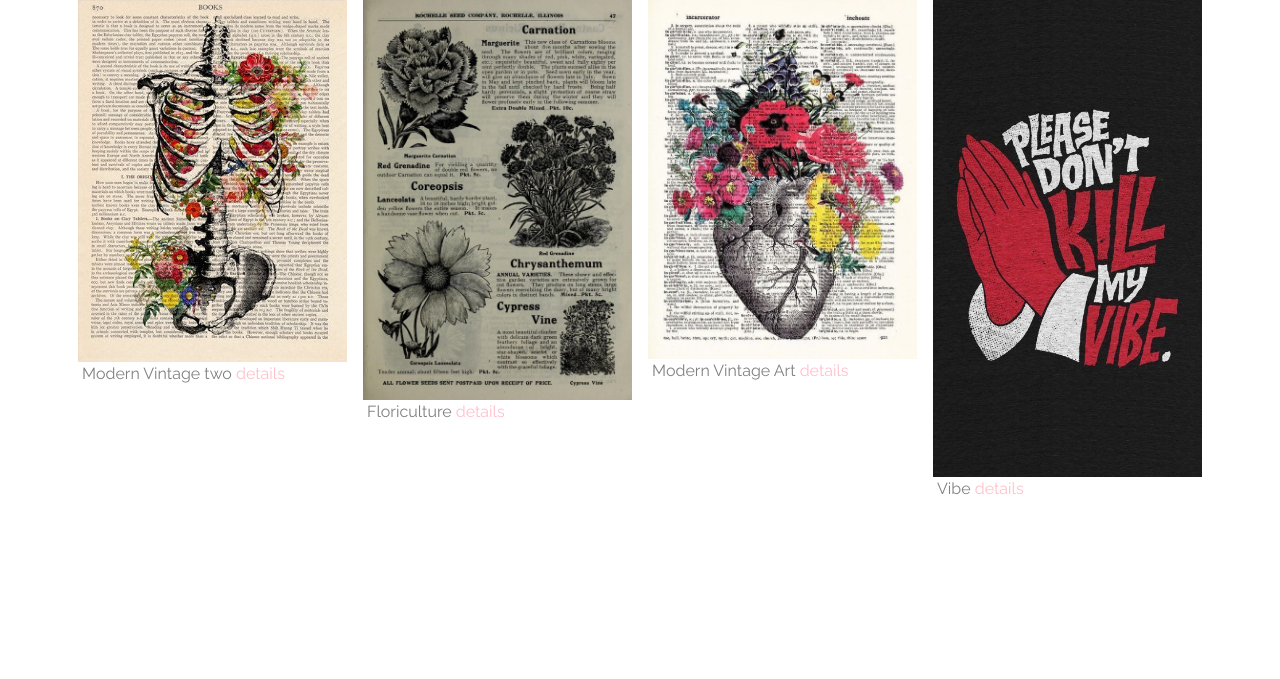
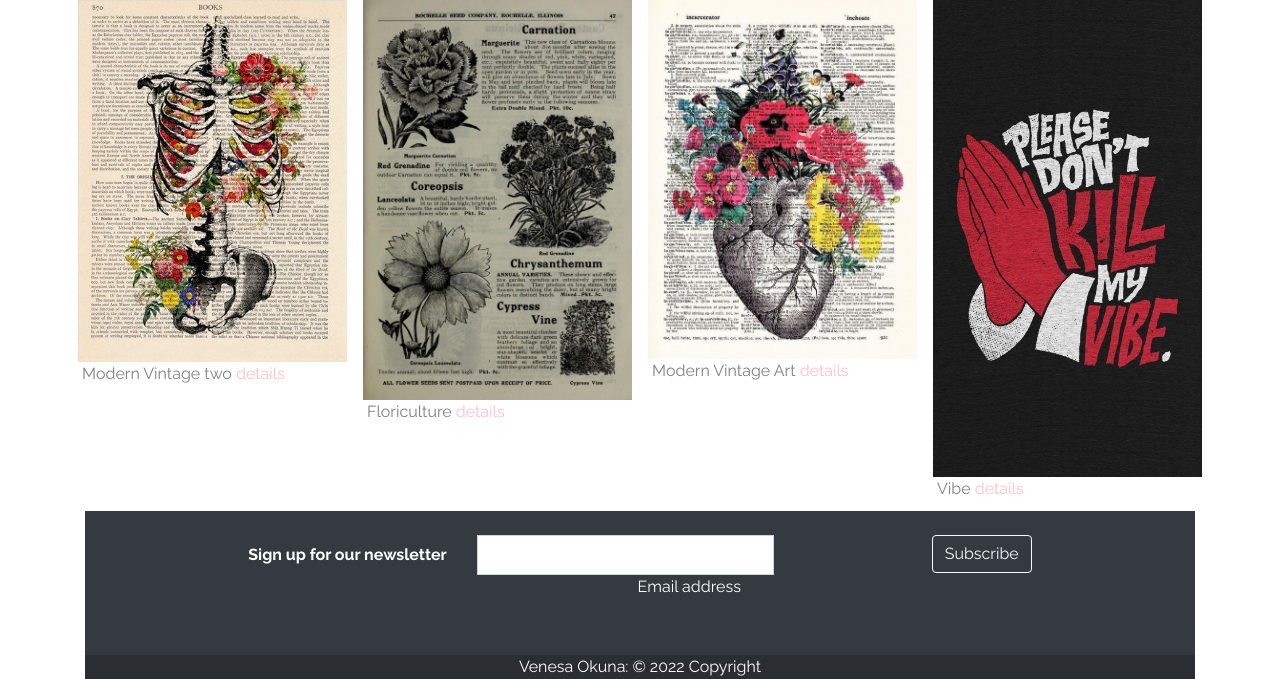
Before and after one commit to VenesaOkuna/Galleria, a Django app: page / in a window 1280 px wide. Shown: the part 1090-1769 px from the top of the page. Before the commit the page ends 1585 px from the top, so only its background shows below. Run offline with Django 4.2, Linux system fonts and the light colour scheme; data comes from the database, SQL or seed files in the repository; some libraries are stand-ins or nearby versions.

Commit message:
add footer

```diff
--- a/templates/base.html
+++ b/templates/base.html
@@ -35,7 +35,7 @@
 
     {% endblock %}
 
-
+    {% include "footer.html" %}
     {% block scripts %}
     <script>
       function myFunction() {
--- /dev/null
+++ b/templates/footer.html
@@ -0,0 +1,76 @@
+{% load bootstrap4 %}
+{% load static%}
+<!DOCTYPE html>
+<html lang="en" dir="ltr">
+    <head>
+        <meta charset="utf-8">
+        <meta name="viewport" content="width=device-width, initial-scale=1">
+        <title></title>
+        {% block styles %}
+          {% bootstrap_css %}
+        <link rel="stylesheet" href="{% static 'css/animate.min.css' %}">
+        <link rel="stylesheet" href="{% static 'css/index.css' %}">
+        {% endblock %}
+    </head>
+    <body>
+
+
+
+<!-- Remove the container if you want to extend the Footer to full width. -->
+
+
+    <footer class="bg-dark text-center text-white">
+    <!-- Grid container -->
+    <div class="container p-4 pb-0">
+      <!-- Section: Form -->
+      <section class="">
+        <form action="">
+          <!--Grid row-->
+          <div class="row d-flex justify-content-center">
+            <!--Grid column-->
+            <div class="col-auto">
+              <p class="pt-2">
+                <strong>Sign up for our newsletter</strong>
+              </p>
+            </div>
+            <!--Grid column-->
+
+            <!--Grid column-->
+            <div class="col-md-5 col-12">
+              <!-- Email input -->
+              <div class="form-outline form-white mb-4">
+                <input type="email" id="form5Example2" class="form-control" />
+                <label class="form-label" for="form5Example2">Email address</label>
+              </div>
+            </div>
+            <!--Grid column-->
+
+            <!--Grid column-->
+            <div class="col-auto">
+              <!-- Submit button -->
+              <button type="submit" class="btn btn-outline-light mb-4">
+                Subscribe
+              </button>
+            </div>
+            <!--Grid column-->
+          </div>
+          <!--Grid row-->
+        </form>
+      </section>
+      <!-- Section: Form -->
+    </div>
+    <!-- Grid container -->
+
+    <!-- Copyright -->
+    <div class="text-center " style="background-color: rgba(0, 0, 0, 0.2); width=100%;">
+      Venesa Okuna:
+      <a class="text-white" href="https://github.com/VenesaOkuna/">© 2022 Copyright</a>
+    </div>
+    <!-- Copyright -->
+  </footer>
+
+
+  <!-- End of .container -->
+
+</body>
+</html>
```
